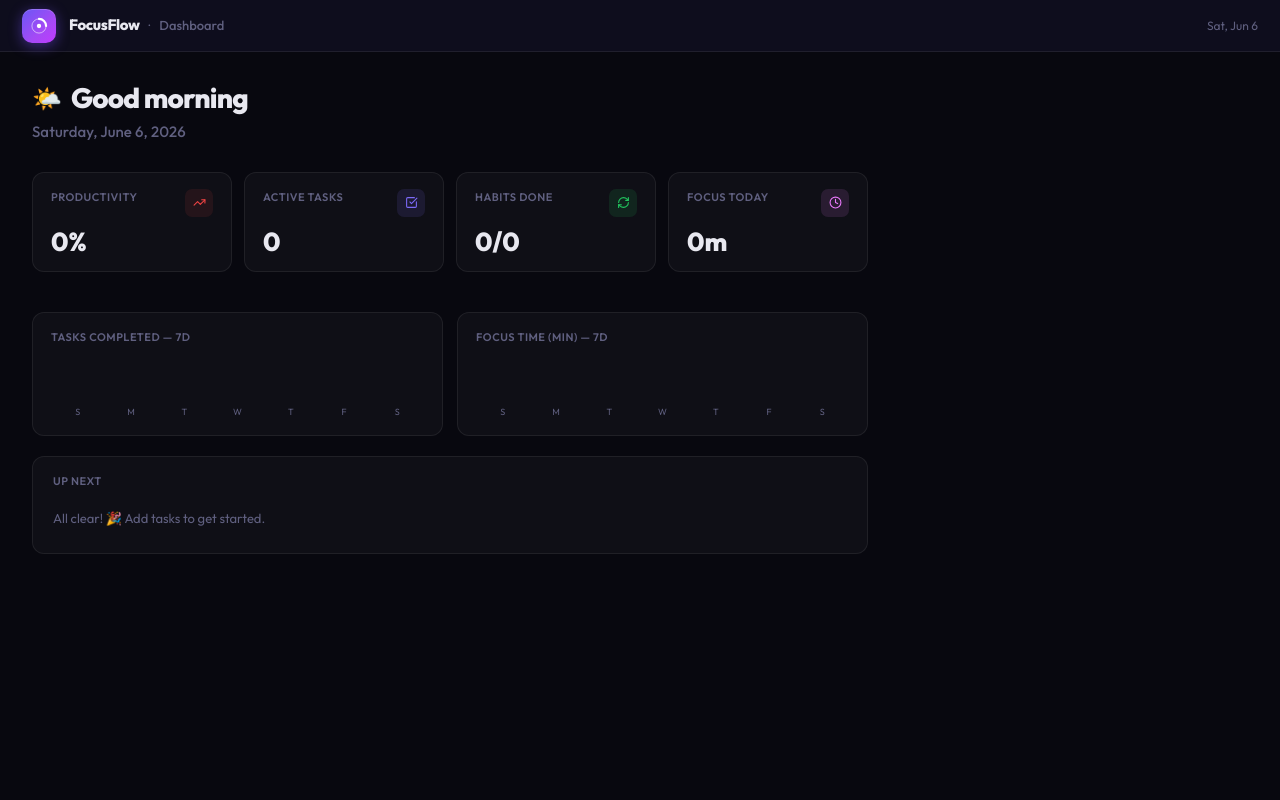
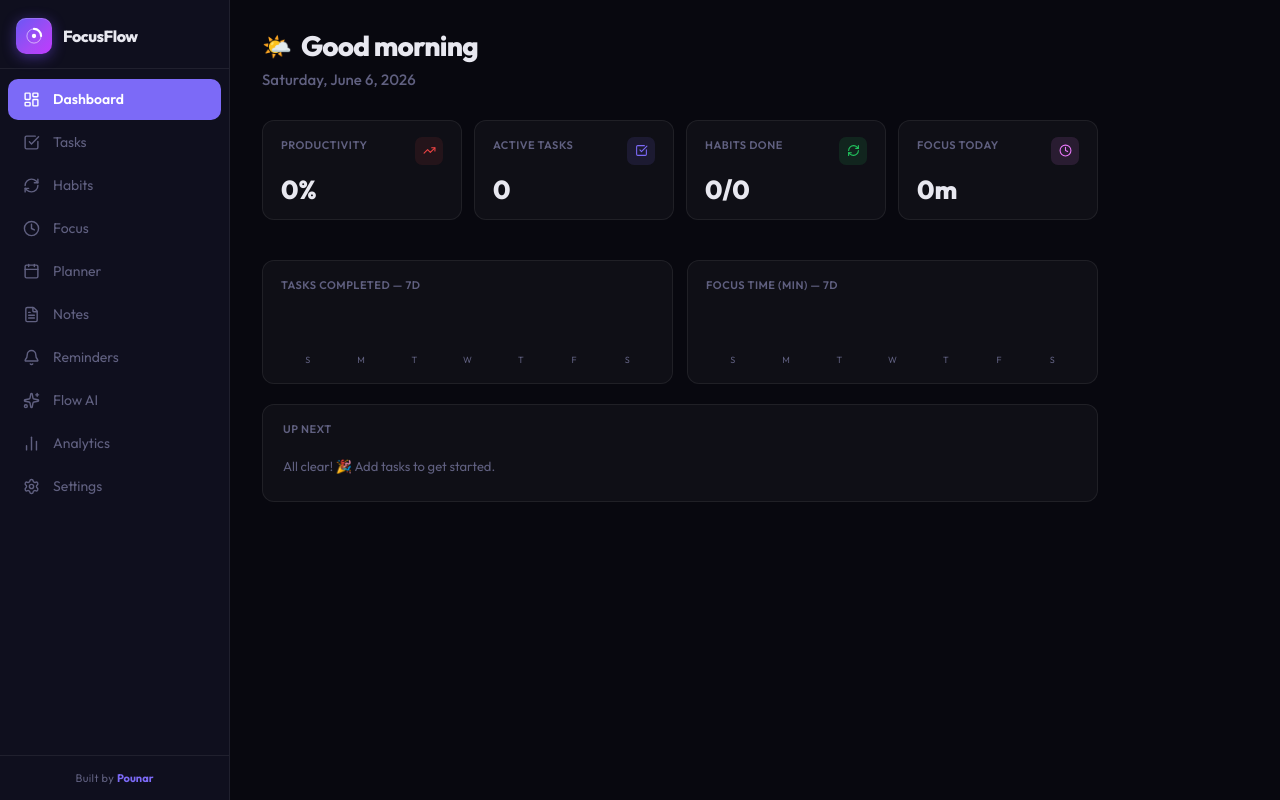
Before and after one commit to Pounar/FocusFlow, a Next.js app: page / in a window 1280 px wide. Built offline with nearby package versions, Linux system fonts and the light colour scheme.

Commit message:
Update page.jsx

```diff
--- a/app/page.jsx
+++ b/app/page.jsx
@@ -21,12 +21,7 @@ const DB = {
 };
 
 function useStore(key, init) {
-  const initial = typeof init === "function" ? init() : init;
-  const [val, setVal] = useState(initial);
-  useEffect(() => {
-    const stored = DB.get(key, initial);
-    setVal(stored);
-  }, [key]);
+  const [val, setVal] = useState(() => DB.get(key, typeof init === "function" ? init() : init));
   const set = useCallback((updater) => {
     setVal(prev => {
       const next = typeof updater === "function" ? updater(prev) : updater;
@@ -163,29 +158,40 @@ const NAV = [
   {id:"settings",  label:"Settings",    Icon:Settings},
 ];
 
-function Sidebar({view, setView, open, setOpen, reminders=[]}) {
-  const pendingCount = reminders.filter(r=>!r.done&&!r.snoozed).length;
-  const nav = (id,label,Icon) => ({
+// ── Responsive breakpoint hook ───────────────────────────────────
+function useIsDesktop(bp=960) {
+  const [desk,setDesk]=useState(()=>typeof window!=="undefined"?window.innerWidth>=bp:true);
+  useEffect(()=>{
+    const fn=()=>setDesk(window.innerWidth>=bp);
+    window.addEventListener("resize",fn);
+    return()=>window.removeEventListener("resize",fn);
+  },[bp]);
+  return desk;
+}
+
+// ── Shared nav-button style ──────────────────────────────────────
+const navBtnStyle=(active)=>({
   display:"flex",alignItems:"center",gap:13,padding:"10px 15px",borderRadius:10,
   border:"none",cursor:"pointer",width:"100%",textAlign:"left",fontFamily:"inherit",
-    background:view===id?"var(--accent)":"transparent",
-    color:view===id?"#fff":"var(--muted)",
-    fontSize:14,fontWeight:view===id?600:400,
+  background:active?"var(--accent)":"transparent",
+  color:active?"#fff":"var(--muted)",
+  fontSize:14,fontWeight:active?600:400,
 });
+
+// ── Shared sidebar internals ─────────────────────────────────────
+function SidebarContent({view,setView,reminders=[],onNav}) {
+  const pendingCount=reminders.filter(r=>!r.done&&!r.snoozed).length;
   return (
     <>
-      {open&&<div onClick={()=>setOpen(false)} style={{position:"fixed",inset:0,zIndex:40,background:"rgba(0,0,0,0.55)",backdropFilter:"blur(2px)",animation:"fadeIn .2s ease"}}/>}
-      <aside style={{position:"fixed",top:0,left:0,height:"100vh",width:242,zIndex:50,display:"flex",flexDirection:"column",background:"var(--surface)",borderRight:"1px solid var(--border)",transform:open?"translateX(0)":"translateX(-100%)",transition:"transform .3s cubic-bezier(.4,0,.2,1)",boxShadow:open?"8px 0 40px rgba(0,0,0,0.4)":"none"}}>
-        <div style={{padding:"20px 16px 16px",display:"flex",alignItems:"center",gap:11,borderBottom:"1px solid var(--border)",flexShrink:0}}>
-          <div style={{width:38,height:38,borderRadius:11,background:"linear-gradient(135deg,#6a57f5,#a44af5 60%,#c03aff)",display:"flex",alignItems:"center",justifyContent:"center",boxShadow:"0 4px 18px rgba(120,80,255,0.55),inset 0 1px 0 rgba(255,255,255,0.18)"}}>
-            <LogoMark size={22}/>
-          </div>
-          <span style={{color:"var(--text)",fontWeight:800,fontSize:17,letterSpacing:"-.5px"}}>FocusFlow</span>
-          <button onClick={()=>setOpen(false)} style={{marginLeft:"auto",width:28,height:28,borderRadius:7,background:"var(--elevated)",border:"none",display:"flex",alignItems:"center",justifyContent:"center",color:"var(--muted)"}}><X size={14}/></button>
+      <div style={{padding:"18px 16px 14px",display:"flex",alignItems:"center",gap:11,borderBottom:"1px solid var(--border)",flexShrink:0}}>
+        <div style={{width:36,height:36,borderRadius:10,background:"linear-gradient(135deg,#6a57f5,#a44af5 60%,#c03aff)",display:"flex",alignItems:"center",justifyContent:"center",boxShadow:"0 3px 14px rgba(120,80,255,.45),inset 0 1px 0 rgba(255,255,255,.18)"}}>
+          <LogoMark size={20}/>
+        </div>
+        <span style={{color:"var(--text)",fontWeight:800,fontSize:16,letterSpacing:"-.5px"}}>FocusFlow</span>
       </div>
       <nav style={{flex:1,padding:"10px 8px",display:"flex",flexDirection:"column",gap:2,overflowY:"auto"}}>
         {NAV.map(({id,label,Icon})=>(
-            <button key={id} style={nav(id,label,Icon)} onClick={()=>{setView(id);setOpen(false);}}>
+          <button key={id} style={navBtnStyle(view===id)} onClick={()=>onNav(id)}>
             <Icon size={17} style={{flexShrink:0}}/>
             <span style={{flex:1}}>{label}</span>
             {id==="reminders"&&pendingCount>0&&<span style={{background:"#ef4444",color:"#fff",borderRadius:10,fontSize:10,fontWeight:700,padding:"1px 6px"}}>{pendingCount}</span>}
@@ -196,6 +202,51 @@ function Sidebar({view, setView, open, setOpen, reminders=[]}) {
         <p style={{color:"var(--muted)",fontSize:11,letterSpacing:"0.4px",textAlign:"center"}}>
           Built by <span style={{color:"var(--accent)",fontWeight:700,letterSpacing:0}}>Pounar</span>
         </p>
+      </div>
+    </>
+  );
+}
+
+function Sidebar({view,setView,open,setOpen,reminders=[],persistent=false}) {
+  if(persistent) {
+    // Desktop: always-visible left rail, part of the normal document flow
+    return (
+      <aside style={{width:230,flexShrink:0,height:"100%",display:"flex",flexDirection:"column",background:"var(--surface)",borderRight:"1px solid var(--border)"}}>
+        <SidebarContent view={view} setView={setView} reminders={reminders} onNav={id=>setView(id)}/>
+      </aside>
+    );
+  }
+
+  // Mobile: overlay drawer (unchanged behaviour)
+  return (
+    <>
+      {open&&<div onClick={()=>setOpen(false)} style={{position:"fixed",inset:0,zIndex:40,background:"rgba(0,0,0,0.55)",backdropFilter:"blur(2px)",animation:"fadeIn .2s ease"}}/>}
+      <aside style={{position:"fixed",top:0,left:0,height:"100vh",width:242,zIndex:50,display:"flex",flexDirection:"column",background:"var(--surface)",borderRight:"1px solid var(--border)",transform:open?"translateX(0)":"translateX(-100%)",transition:"transform .3s cubic-bezier(.4,0,.2,1)",boxShadow:open?"8px 0 40px rgba(0,0,0,0.4)":"none"}}>
+        <div style={{display:"flex",flexDirection:"column",flex:1,overflow:"hidden"}}>
+          <div style={{display:"flex",alignItems:"center",padding:"20px 16px 16px",borderBottom:"1px solid var(--border)",flexShrink:0,gap:11}}>
+            <div style={{width:36,height:36,borderRadius:10,background:"linear-gradient(135deg,#6a57f5,#a44af5 60%,#c03aff)",display:"flex",alignItems:"center",justifyContent:"center",boxShadow:"0 3px 14px rgba(120,80,255,.45)"}}>
+              <LogoMark size={20}/>
+            </div>
+            <span style={{color:"var(--text)",fontWeight:800,fontSize:16,letterSpacing:"-.5px",flex:1}}>FocusFlow</span>
+            <button onClick={()=>setOpen(false)} style={{width:28,height:28,borderRadius:7,background:"var(--elevated)",border:"none",display:"flex",alignItems:"center",justifyContent:"center",color:"var(--muted)"}}><X size={14}/></button>
+          </div>
+          <nav style={{flex:1,padding:"10px 8px",display:"flex",flexDirection:"column",gap:2,overflowY:"auto"}}>
+            {NAV.map(({id,label,Icon})=>{
+              const pending=id==="reminders"&&reminders.filter(r=>!r.done&&!r.snoozed).length;
+              return (
+                <button key={id} style={navBtnStyle(view===id)} onClick={()=>{setView(id);setOpen(false);}}>
+                  <Icon size={17} style={{flexShrink:0}}/>
+                  <span style={{flex:1}}>{label}</span>
+                  {pending>0&&<span style={{background:"#ef4444",color:"#fff",borderRadius:10,fontSize:10,fontWeight:700,padding:"1px 6px"}}>{pending}</span>}
+                </button>
+              );
+            })}
+          </nav>
+          <div style={{padding:"14px 18px",borderTop:"1px solid var(--border)"}}>
+            <p style={{color:"var(--muted)",fontSize:11,letterSpacing:"0.4px",textAlign:"center"}}>
+              Built by <span style={{color:"var(--accent)",fontWeight:700,letterSpacing:0}}>Pounar</span>
+            </p>
+          </div>
         </div>
       </aside>
     </>
@@ -674,30 +725,22 @@ function FocusView({sessions,setSessions,settings,setSettings}) {
   const breakDur  = (settings.breakDur  || 5)  * 60;
   const lbDur     = (settings.lbDur     || 15) * 60;
 
-  const [mode,setMode]   = useState("focus");
-  const [left,setLeft]   = useState(focusDur);
+  const [mode,setMode]   = useState(()=>DB.get("timer_mode","focus"));
+  const [left,setLeft]   = useState(()=>{
+    const saved = DB.get("timer_state",null);
+    if(saved&&saved.mode) {
+      const dur = saved.mode==="focus"?focusDur:saved.mode==="break"?breakDur:lbDur;
+      if(saved.running&&saved.pausedAt) {
+        const elapsed = Math.floor((Date.now()-saved.pausedAt)/1000);
+        return Math.max(0,saved.left-elapsed);
+      }
+      return saved.left||dur;
+    }
+    return focusDur;
+  });
   const [running,setRunning] = useState(false);
-  const [cycles,setCycles]   = useState(0);
+  const [cycles,setCycles]   = useState(()=>DB.get("timer_cycles",0));
   const td = todayDs();
-
-  useEffect(() => {
-    const savedMode = DB.get("timer_mode","focus");
-    const savedCycles = DB.get("timer_cycles",0);
-    const saved = DB.get("timer_state",null);
-    let initialLeft = focusDur;
-    if (saved && saved.mode) {
-      const dur = saved.mode==="focus"?focusDur:saved.mode==="break"?breakDur:lbDur;
-      if (saved.running && saved.pausedAt) {
-        const elapsed = Math.floor((Date.now()-saved.pausedAt)/1000);
-        initialLeft = Math.max(0, saved.left-elapsed);
-      } else {
-        initialLeft = saved.left || dur;
-      }
-      setMode(saved.mode);
-    }
-    setLeft(initialLeft);
-    setCycles(savedCycles);
-  }, []);
 
   // Persist timer state
   useEffect(()=>{
@@ -1058,14 +1101,8 @@ function RemindersView({reminders,setReminders}) {
   const [form,setForm]   = useState({title:"",desc:"",date:todayDs(),time:"09:00",recurring:"none"});
   const [showAdd,setAdd] = useState(false);
   const [editId,setEdit] = useState(null);
-  const [notifPerm,setPerm]=useState("denied");
+  const [notifPerm,setPerm]=useState(()=>typeof Notification!=="undefined"?Notification.permission:"denied");
   const [filter,setFilter]=useState("upcoming");
-
-  useEffect(() => {
-    if (typeof Notification !== "undefined") {
-      setPerm(Notification.permission);
-    }
-  }, []);
 
   const requestPerm = async () => {
     if(typeof Notification==="undefined") return;
@@ -1541,13 +1578,6 @@ function AnalyticsView({tasks,habits,sessions,planner}) {
 // ═══════════════════════════════════════════════════════════════════
 function SettingsView({settings,setSettings,tasks,habits,sessions,notes,reminders}) {
   const [exportMsg,setExportMsg]=useState("");
-  const [notifPerm,setNotifPerm]=useState("unavailable");
-
-  useEffect(() => {
-    if (typeof Notification !== "undefined") {
-      setNotifPerm(Notification.permission);
-    }
-  }, []);
 
   const exportData=()=>{
     const data={tasks,habits,sessions,notes,reminders,exportedAt:new Date().toISOString()};
@@ -1608,7 +1638,7 @@ function SettingsView({settings,setSettings,tasks,habits,sessions,notes,reminder
       </Section>
 
       <Section title="Notifications">
-        <Row label="Browser notifications" sub={`Permission: ${notifPerm}`} right={
+        <Row label="Browser notifications" sub={`Permission: ${typeof Notification!=="undefined"?Notification.permission:"unavailable"}`} right={
           <Toggle on={settings.notifications} onToggle={()=>{
             if(typeof Notification!=="undefined"&&Notification.permission!=="granted"){
               Notification.requestPermission().then(p=>setSettings(s=>({...s,notifications:p==="granted"})));
@@ -1641,12 +1671,6 @@ function SettingsView({settings,setSettings,tasks,habits,sessions,notes,reminder
 function TopBar({view,setSidebarOpen}) {
   const nav=NAV.find(n=>n.id===view);
   const [hovered,setHovered]=useState(false);
-  const [todayLabel,setTodayLabel]=useState("");
-
-  useEffect(() => {
-    setTodayLabel(new Date().toLocaleDateString("en-US",{weekday:"short",month:"short",day:"numeric"}));
-  }, []);
-
   return (
     <header
       onClick={()=>setSidebarOpen(true)}
@@ -1669,7 +1693,7 @@ function TopBar({view,setSidebarOpen}) {
       </div>
       {/* Date — right side */}
       <span style={{marginLeft:"auto",color:"var(--muted)",fontSize:12,flexShrink:0,pointerEvents:"none"}}>
-        {todayLabel}
+        {new Date().toLocaleDateString("en-US",{weekday:"short",month:"short",day:"numeric"})}
       </span>
     </header>
   );
@@ -1714,6 +1738,7 @@ export default function App() {
   },[]);
 
   const theme=settings.theme==="light"?LIGHT:DARK;
+  const isDesktop=useIsDesktop();
 
   const VIEWS={
     dashboard: <Dashboard tasks={tasks} habits={habits} sessions={sessions} notes={notes} planner={planner} reminders={reminders} setView={setView}/>,
@@ -1731,15 +1756,26 @@ export default function App() {
   return (
     <>
       <style>{getCSS(theme)}</style>
+      {isDesktop ? (
+        /* ── DESKTOP: persistent left sidebar + content ── */
+        <div style={{display:"flex",flexDirection:"row",height:"100vh",background:"var(--bg)",overflow:"hidden"}}>
+          <Sidebar view={view} setView={setView} open={false} setOpen={()=>{}} reminders={reminders} persistent={true}/>
+          <main style={{flex:1,overflowY:"auto",background:"var(--bg)"}}>
+            {VIEWS[view]}
+          </main>
+        </div>
+      ) : (
+        /* ── MOBILE: top bar + overlay drawer ── */
         <div style={{display:"flex",flexDirection:"column",height:"100vh",background:"var(--bg)",overflow:"hidden"}}>
           <TopBar view={view} setSidebarOpen={setSD}/>
           <div style={{flex:1,overflow:"hidden",position:"relative"}}>
-          <Sidebar view={view} setView={setView} open={sideOpen} setOpen={setSD} reminders={reminders}/>
+            <Sidebar view={view} setView={setView} open={sideOpen} setOpen={setSD} reminders={reminders} persistent={false}/>
             <main style={{height:"100%",overflowY:"auto",background:"var(--bg)"}}>
               {VIEWS[view]}
             </main>
           </div>
         </div>
+      )}
     </>
   );
 }
```
Lines whose indentation alone changed are shown as unchanged.
